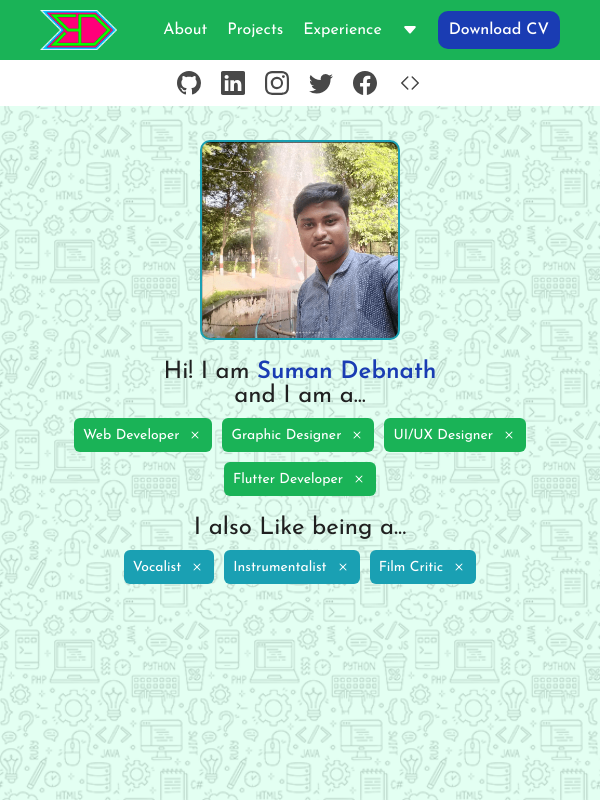
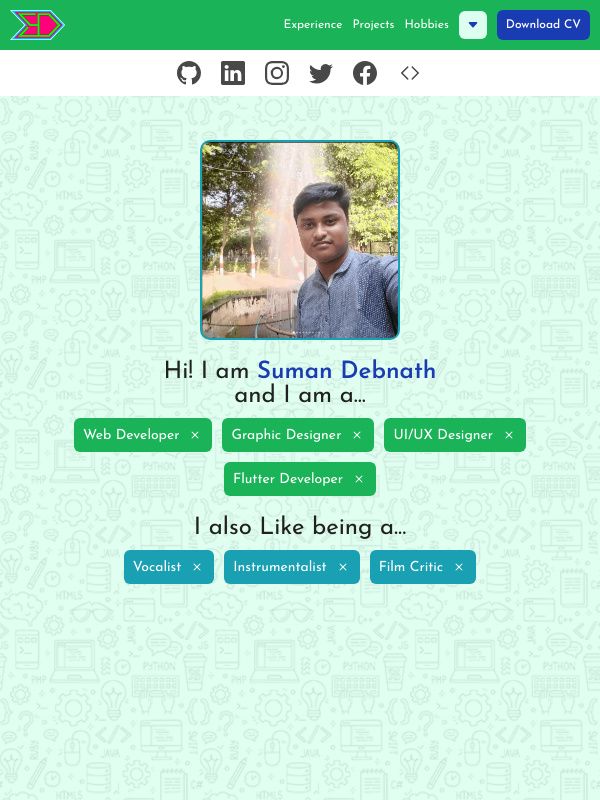
Before and after one commit to SUMExXx/suman-debnath, a React (Vite) app: page / in a window 600 px wide. Built offline with nearby package versions, Linux system fonts and the light colour scheme.

Commit message:
added container for caret and improver header responsiveness

```diff
--- a/src/components/Header.jsx
+++ b/src/components/Header.jsx
@@ -18,22 +18,26 @@ function Header() {
   return (
     <header className='header'>
       <div className='head-div'>
-          <img src={sdlogo} className='sd-logo'/>
+          <a href='./'><img src={sdlogo} className='sd-logo'/></a>
           <nav className='nav-bar'>
             <a className='nav-link' id='about' href=''>About</a>
+            <a className='nav-link' id='experience' href=''>Experience</a>
             <a className='nav-link' id='projects' href=''>Projects</a>
-            <a className='nav-link' id='experience' href=''>Experience</a>
             <a className='nav-link' id='hobbies' href=''>Hobbies</a>
             <a className='nav-link' id='contact' href=''>Contact</a>
-            <svg xmlns="http://www.w3.org/2000/svg" className="bi bi-caret-down-fill caret" id='nav-caret' onClick={toggleCaret} viewBox="0 0 16 16">
-              <path d="M7.247 11.14 2.451 5.658C1.885 5.013 2.345 4 3.204 4h9.592a1 1 0 0 1 .753 1.659l-4.796 5.48a1 1 0 0 1-1.506 0z"/>
-            </svg>
+            <div className='caret-container'>
+              <svg xmlns="http://www.w3.org/2000/svg" className="bi bi-caret-down-fill caret" id='nav-caret' onClick={toggleCaret} viewBox="0 0 16 16">
+                <path d="M7.247 11.14 2.451 5.658C1.885 5.013 2.345 4 3.204 4h9.592a1 1 0 0 1 .753 1.659l-4.796 5.48a1 1 0 0 1-1.506 0z"/>
+              </svg>
+            </div>
             <a href='/pdf/Resume.pdf' download="Resume"><button className='cv-button'>Download CV</button></a>
           </nav>
         </div>
         <div className='link-overflow' >
-          <a className='link-overflow-item nav-link' href='./'>Hobbies</a>
-          <a className='link-overflow-item nav-link' href='./'>Contact</a>
+          <a className='link-overflow-item nav-link' id='About-drop' href='./'>About</a>
+          <a className='link-overflow-item nav-link' id='Projects-drop' href='./'>Projects</a>
+          <a className='link-overflow-item nav-link' id='Hobbies-drop' href='./'>Hobbies</a>
+          <a className='link-overflow-item nav-link' id='Contact-drop' href='./'>Contact</a>
         </div>
         <Social/>
         <style >{`
--- a/src/components/css/header.css
+++ b/src/components/css/header.css
@@ -105,24 +105,73 @@
 
 }
 
+@media screen and (min-width: 700px) {
+    #About-drop {
+        display: none;
+    }
+
+    #Hobbies-drop{
+        display: none;
+    }
+
+    #Contact-drop {
+        display: none;
+    }
+
+    #Projects-drop {
+        display: none;
+    }
+
+    .caret-container{
+        display: none;
+    }
+}
+
 
 @media screen and (max-width: 700px) {
-    #hobbies{
+    #about{
         display: none;
+    }
+
+    #Hobbies-drop{
+        display: none;
+    }
+
+    #Contact-drop{
+        display: none;
+    }
+
+    #Projects-drop{
+        display: none;
+    }
+
+    .caret-container {
+        display: flex;
+        justify-content: center;
+        align-items: center;
+        padding: 10px;
+        background-color: #DDFFEF;
+        border-radius: 10px;
+
     }
 
     .caret{
         display: inline-block;
+        fill: #1A3CB3;
     }
 }
 
-@media screen and (max-width: 660px) {
+@media screen and (max-width: 686px) {
     #contact {
         display: none;
     }
+
+    #Contact-drop{
+        display: flex;
+    }
 }
 
-@media screen and (max-width: 580px) {
+@media screen and (max-width: 618px) {
 
     .head-div{
         display: flex;
@@ -147,6 +196,12 @@
     .caret{
         height: 12px;
         width: 12px;
+
+    }
+
+    .caret-container{
+        padding: 8px;
+        border-radius: 6px;
     }
 
     .cv-button{
@@ -156,8 +211,32 @@
     }
 }
 
-@media screen and (max-width: 359px) {
+@media screen and (max-width: 394px) {
+    #hobbies{
+        display: none;
+    }
+
+    #Hobbies-drop{
+        display: flex;
+    }
+}
+
+@media screen and (min-width: 394px) {
+    #Hobbies-drop{
+        display: none;
+    }
+
+    #hobbies{
+        display: flex;
+    }
+}
+
+@media screen and (max-width: 338px) {
     #projects{
         display: none;
     }
+
+    #Projects-drop{
+        display: flex;
+    }
 }
```
Also changed, not shown: src/assets/images/background.png.
